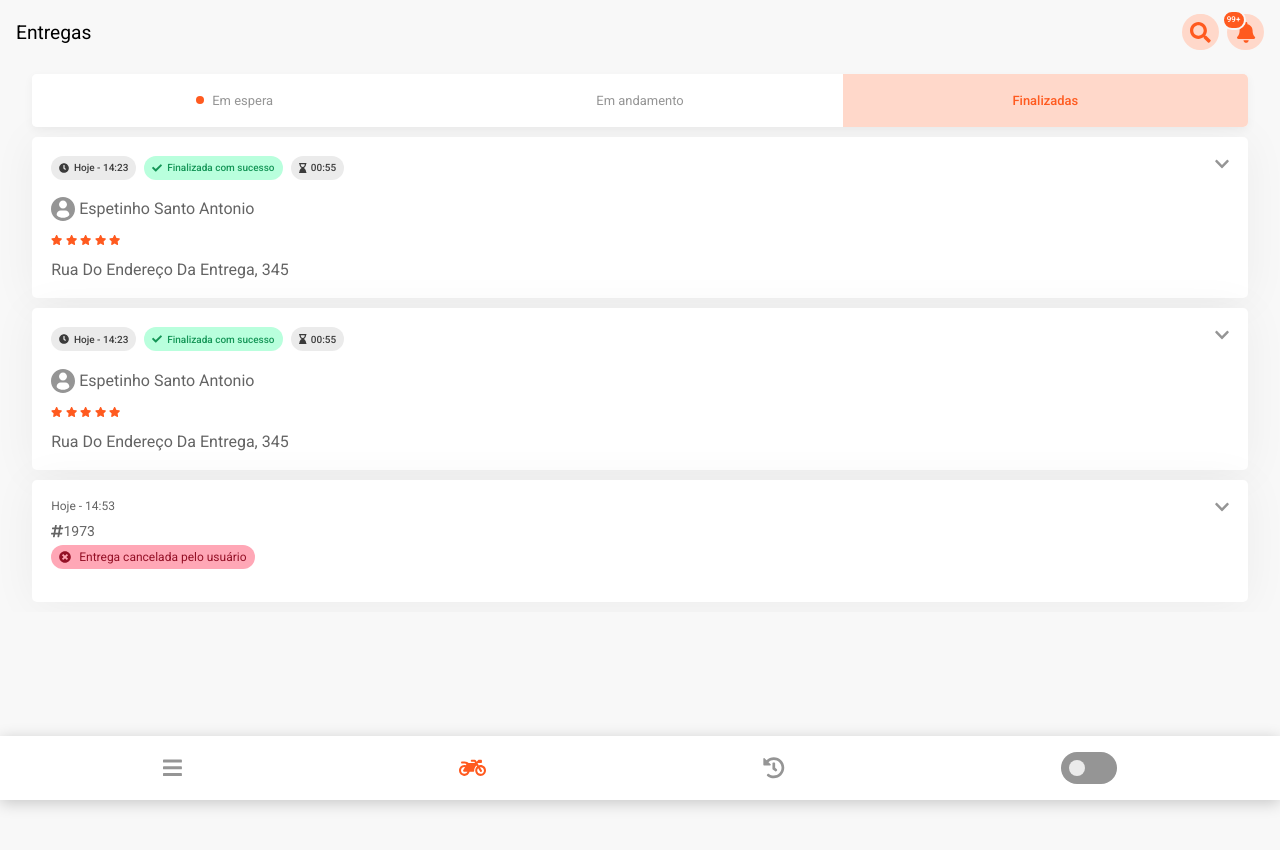
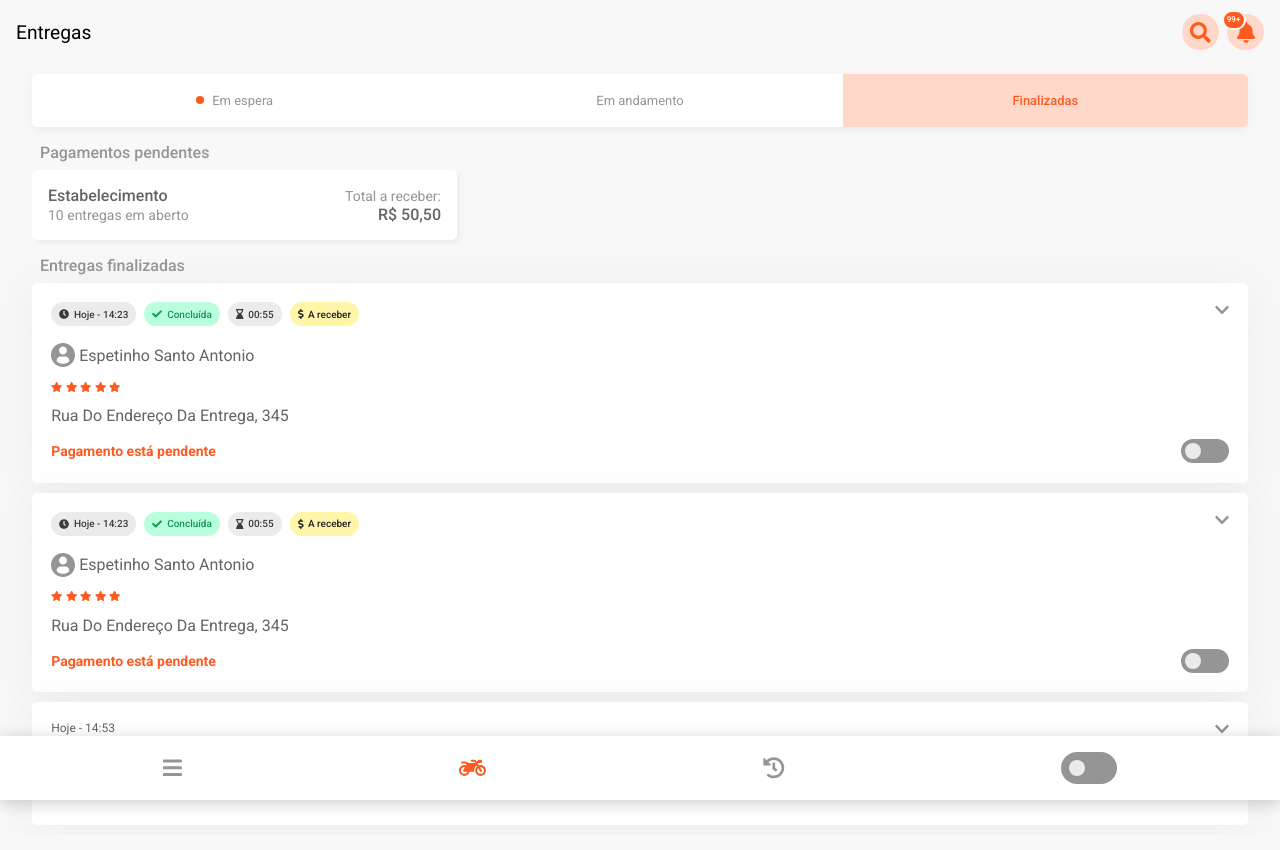
Before and after one commit to rafaelzoucas/deliveryman-helix-app, a Next.js app: page / in a window 1280 px wide. Both pictures are taken after a click on the button "Finalizadas". Shown: the top 850 px of the page. Before the commit the page ends 800 px from the top, so only its background shows below. Built offline with nearby package versions, Linux system fonts and the light colour scheme.

Commit message:
atualização

```diff
--- a/src/components/DeliveryCard/Finished/index.tsx
+++ b/src/components/DeliveryCard/Finished/index.tsx
@@ -13,6 +13,8 @@ library.add(fas)
 export default function Finished() {
     const [isDeliveryCardOpened, setIsDeliveryCardOpened] = useState(true)
     const [displayDeliveryCardItems, setDisplayDeliveryCardItems] = useState('none')
+    const [isPaymentDone, setIsPaymentDone] = useState(false)
+
 
     function showHideDeliveryCard() {
         if (isDeliveryCardOpened === true) {
@@ -21,6 +23,14 @@ export default function Finished() {
         }else{
             setIsDeliveryCardOpened(true)
             setDisplayDeliveryCardItems('none')
+        }
+    }
+
+    const switchToggle = () => {
+        if(isPaymentDone) {
+            setIsPaymentDone(false)
+        } else {
+            setIsPaymentDone(true)
         }
     }
 
@@ -38,13 +48,19 @@ export default function Finished() {
 
                                 <div className={`${styles.label} ${styles.labelSuccess}`}>
                                     <FontAwesomeIcon icon="check" />
-                                    <span>{'Finalizada com sucesso'}</span>
+                                    <span>{'Concluída'}</span>
                                 </div>
 
                                 <div className={`${styles.label} ${styles.labelTime}`}>
                                     <FontAwesomeIcon icon="hourglass-end"/>
 
                                     <span>{'00:55'}</span>
+                                </div>
+
+                                <div className={`${styles.label} ${isPaymentDone ? styles.labelSuccess : styles.labelIssue}`}>
+                                    <FontAwesomeIcon icon="dollar-sign" />
+
+                                    <span>{isPaymentDone ? 'Recebido' : 'A receber'}</span>
                                 </div>
                             </div>
                         </div>
@@ -124,6 +140,21 @@ export default function Finished() {
                 </h3>
                 <p>Cartão</p>
             </section>
+
+            <div className={styles.paymentContainer}>
+                <p>
+                    {isPaymentDone ? "Pagamento já foi efetuado." : "Pagamento está pendente"}
+                </p>
+                <div className={`${isPaymentDone ? (
+                    `${styles.toggleOn}`
+                ) : (
+                    `${styles.toggleOff}`
+                )}`}
+                onClick={switchToggle}
+                >
+                <div className={styles.toggleCircle} />
+                </div>
+            </div>
         </div>
     )
 }
--- a/src/components/DeliveryCard/Finished/styles.module.scss
+++ b/src/components/DeliveryCard/Finished/styles.module.scss
@@ -18,6 +18,73 @@
     box-shadow: 0 3px 45px rgba(0, 0, 0, 0.05);
 
     gap: 0.875rem;
+
+    .paymentContainer {
+        display: flex;
+        flex-direction: row;
+        align-items: center;
+        justify-content: space-between;
+
+        p {
+            font-weight: 700;
+            font-size: 0.875rem;
+            color: var(--orange-700);
+        }
+
+        .toggleOn {
+            display: flex;
+            align-items: center;
+            justify-content: center;
+            height: 1.5rem;
+            width: 3rem;
+
+            background-color: var(--orange-700);
+
+            border-radius: 10rem;
+
+            transition: background-color 0.5s;
+
+            .toggleCircle {
+                margin-right: -1.5rem;
+
+                width: 1rem;
+                height: 1rem;
+
+                border-radius: 10rem;
+
+                background-color: var(--orange-100);
+
+                transition: background-color 0.3s, margin-left ease-out 0.1s;
+            }
+        }
+
+        .toggleOff {
+            display: flex;
+            align-items: center;
+            justify-content: center;
+            height: 1.5rem;
+            width: 3rem;
+
+            background-color: var(--gray-300);
+
+            border-radius: 10rem;
+
+            transition: background-color 0.5s;
+
+            .toggleCircle {
+                margin-left: -1.5rem;
+
+                width: 1rem;
+                height: 1rem;
+
+                border-radius: 10rem;
+
+                background-color: var(--gray-100);
+
+                transition: background-color 0.3s, margin-left ease-out 0.1s;
+            }
+        }
+    }
 
     section {
 
--- a/src/components/DeliveryCard/OnHold/index.tsx
+++ b/src/components/DeliveryCard/OnHold/index.tsx
@@ -67,10 +67,10 @@ export default function OnHold() {
 
                 <section>
                     <h3 className={styles.titleDelivery}>
-                        <FontAwesomeIcon icon="coins" />
-                        <strong>Forma de pagamento</strong>
+                        <FontAwesomeIcon icon="stopwatch" />
+                        <strong>Tempo de preparo</strong>
                     </h3>
-                    <p>Cartão</p>
+                    <p>15 min</p>
                 </section>
 
                 <section>
@@ -78,7 +78,7 @@ export default function OnHold() {
                         <FontAwesomeIcon icon="dollar-sign" />
                         <strong>Valor a receber</strong>
                     </h3>
-                    <p>R$ 5,00</p>
+                    <p>R$ 5,50</p>
                 </section>
 
                 <div className={styles.btnsContainer}>
--- a/src/components/Tabs/Deliveries/index.tsx
+++ b/src/components/Tabs/Deliveries/index.tsx
@@ -52,8 +52,8 @@ export default function Home() {
 
         <div className={styles.deliveriesContainer}>
           <section style={{display: `${displayOnHoldDeliveries}`}}>
-            {/* <OnHold />
-            <OnHold /> */}
+            <OnHold />
+            <OnHold />
 
             {/* ------- ativar quando não houver entregas -------- */}
             {/* <div className={styles.theresNoDelivery}>
@@ -79,8 +79,8 @@ export default function Home() {
               </p>
             </div> */}
 
-            {/* -------- ativar quando saldo estiver insuficiente ---------- */}
-            <div className={styles.theresNoDelivery}>
+            {/* -------- ativar quando estiver bloqueado ---------- */}
+            {/* <div className={styles.theresNoDelivery}>
               <FontAwesomeIcon icon="ban" />
               <p>
                 A sua conta está bloqueada, entre em contato conosco.
@@ -92,7 +92,7 @@ export default function Home() {
                       WhatsApp
                   </button>
               </Link>
-            </div>
+            </div> */}
           </section>
 
           <section style={{display: `${displayInProgressDeliveries}`}}>
@@ -145,7 +145,24 @@ export default function Home() {
               </Link>
             </div> */}
           </section>
+
+          <h2>Pagamentos pendentes</h2>
           <section style={{display: `${displayFinishedDeliveries}`}}>
+            <div className={styles.paymentCard}>
+              <div>
+                <p>Estabelecimento</p>
+                <span>10 entregas em aberto</span>
+              </div>
+
+              <div className={styles.value}>
+                <div>
+                  <span>Total a receber:</span>
+                  <p>R$ 50,50</p>
+                </div>
+              </div>
+            </div>
+
+            <h2>Entregas finalizadas</h2>
             <Finished />
             <Finished />
             <Canceled />
--- a/src/components/Tabs/Deliveries/styles.module.scss
+++ b/src/components/Tabs/Deliveries/styles.module.scss
@@ -8,6 +8,50 @@
     align-items: center;
 
     padding: 0 1rem;
+
+    h2 {
+        color: var(--gray-300);
+        margin: 1rem 0 0.5rem 0.5rem;
+    }
+
+    .paymentCard{
+        cursor: pointer;
+
+        width: 100%;
+        max-width: 425px;
+
+        background-color: var(--white);
+        border-radius: 5px;
+
+        display: flex;
+        flex-direction: row;
+        justify-content: space-between;
+        align-items: center;
+
+        padding: 1rem;
+
+        margin-bottom: 0.5rem;
+
+        box-shadow: 3px 3px 5px rgba(0, 0, 0, 0.05);
+
+        div {
+            :last-child{
+                text-align: end;
+            }
+
+            span {
+                font-size: 0.875rem;
+                color: var(--gray-300);
+
+            }
+
+            p {
+                font-weight: 500;
+                color: var(--gray-500);
+            }
+        }
+
+    }
 
     .groupBtn{
         display: flex;
```
